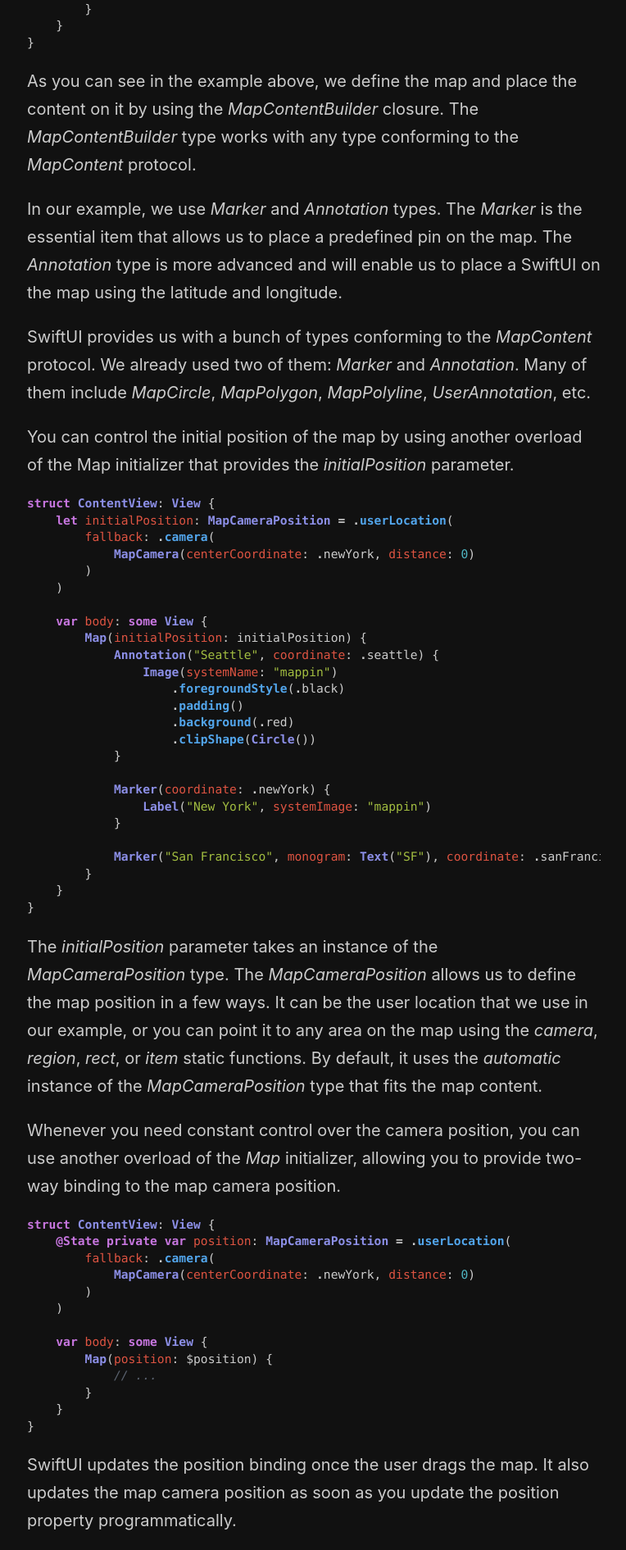
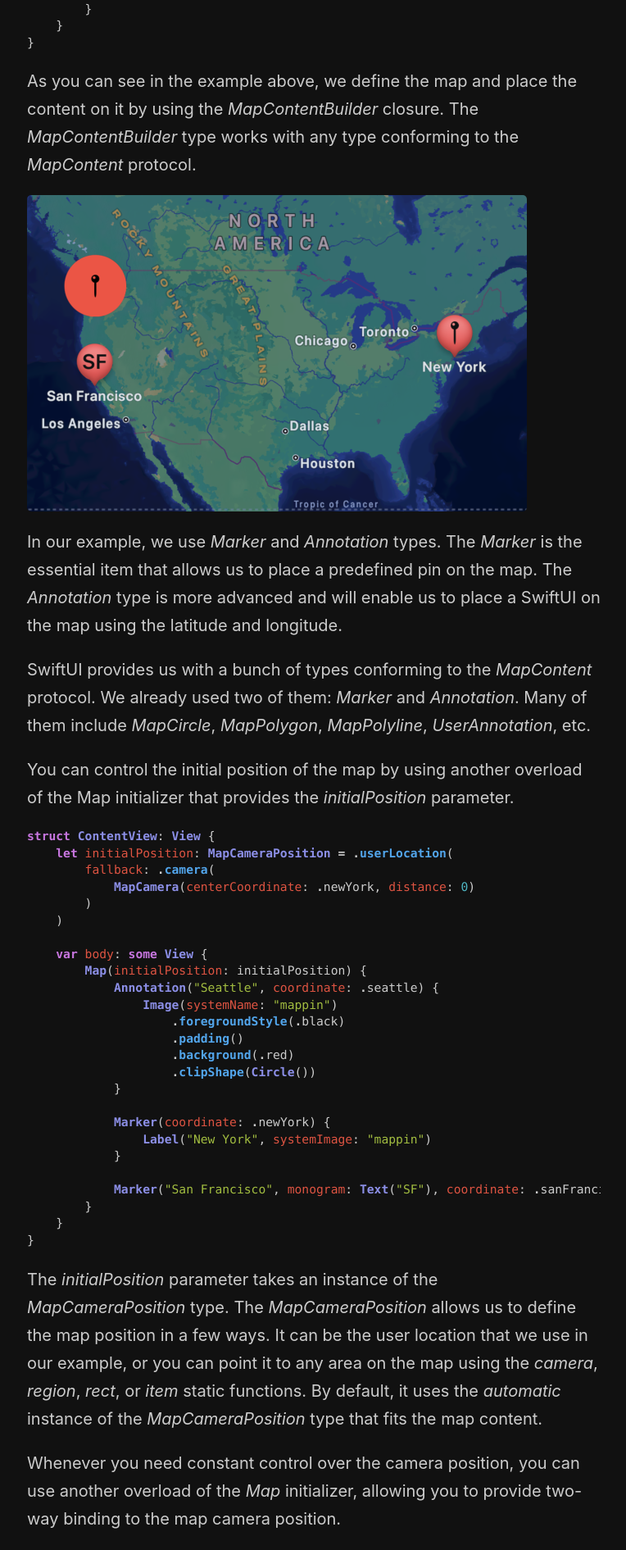
Before and after one commit to mecid/mecid.github.io, a Jekyll site: the page built from _posts/2023-11-29-mastering-mapkit-in-swiftui-basics.md, in a window 1280 px wide. Shown: the part 1688-3579 px from the top of the page at 82% size, without its empty margins (257-1021 px from the left). Built offline with Jekyll 4.4.1, drawn with Linux system fonts in a browser that asks for light colours.

Commit message:
map image added to the mapkit basics post

````diff
--- a/_posts/2023-11-29-mastering-mapkit-in-swiftui-basics.md
+++ b/_posts/2023-11-29-mastering-mapkit-in-swiftui-basics.md
@@ -56,6 +56,8 @@ struct ContentView: View {
 ```
 
 As you can see in the example above, we define the map and place the content on it by using the *MapContentBuilder* closure. The *MapContentBuilder* type works with any type conforming to the *MapContent* protocol.
+
+![map-with-markers](/public/map3.png)
 
 In our example, we use *Marker* and *Annotation* types. The *Marker* is the essential item that allows us to place a predefined pin on the map. The *Annotation* type is more advanced and will enable us to place a SwiftUI on the map using the latitude and longitude.
 
````
